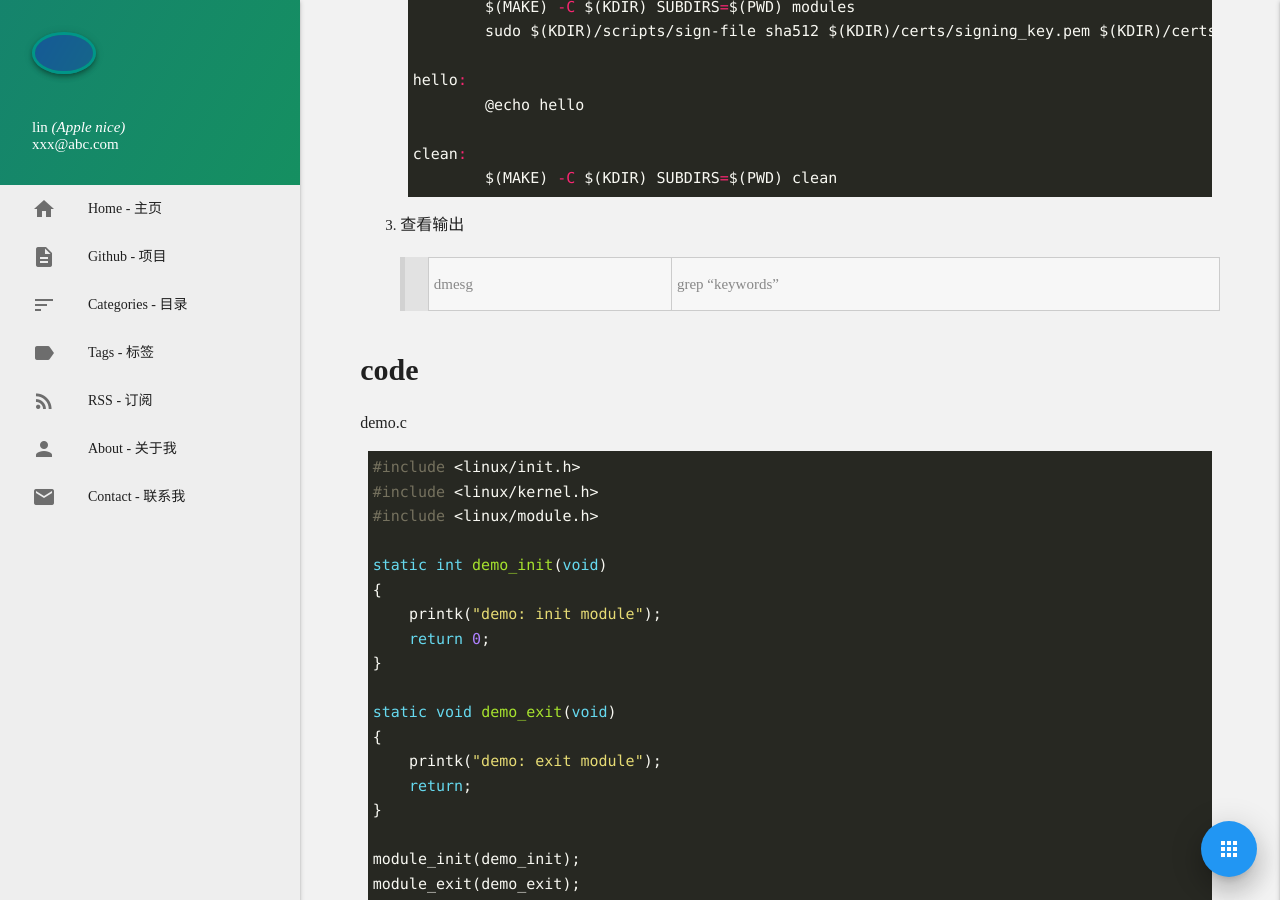
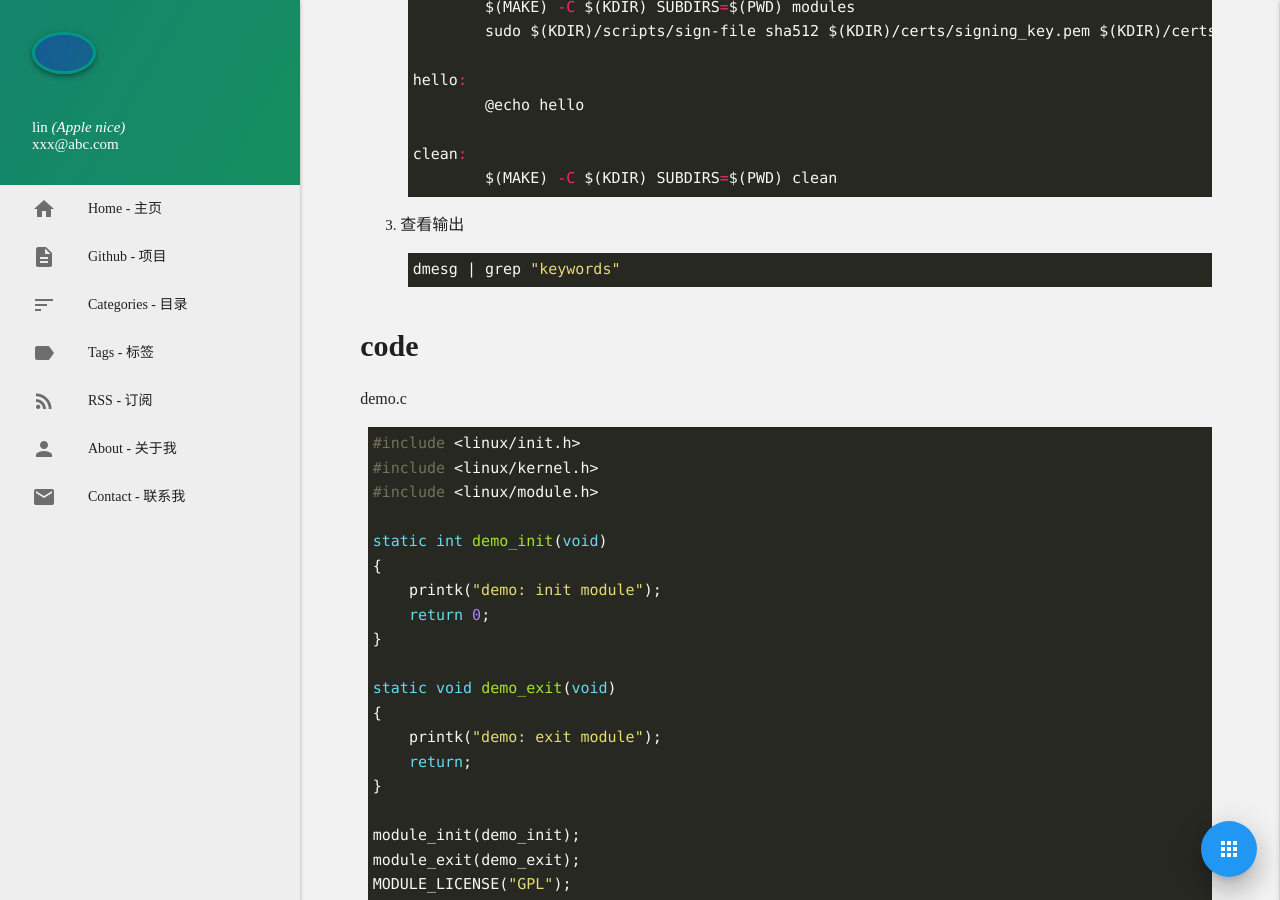
Before and after one commit to AppleLin8/AppleLin8.github.io, a Jekyll site: the page built from _posts/2020-12-15-linux-ko.md, in a window 1280 px wide and 900 px high, scrolled down 1195 px. Built offline with Jekyll 4.4.1, drawn with Linux system fonts in a browser that asks for light colours; comment, search, counter and statistics services are not loaded.

Commit message:
linux ko

````diff
--- a/_posts/2020-12-15-linux-ko.md
+++ b/_posts/2020-12-15-linux-ko.md
@@ -53,8 +53,10 @@ note:
    ```
 
 3. 查看输出
->dmesg | grep "keywords"
 
+   ```bash
+   dmesg | grep "keywords"
+   ```
 
 # code <span id="2">
 
````
